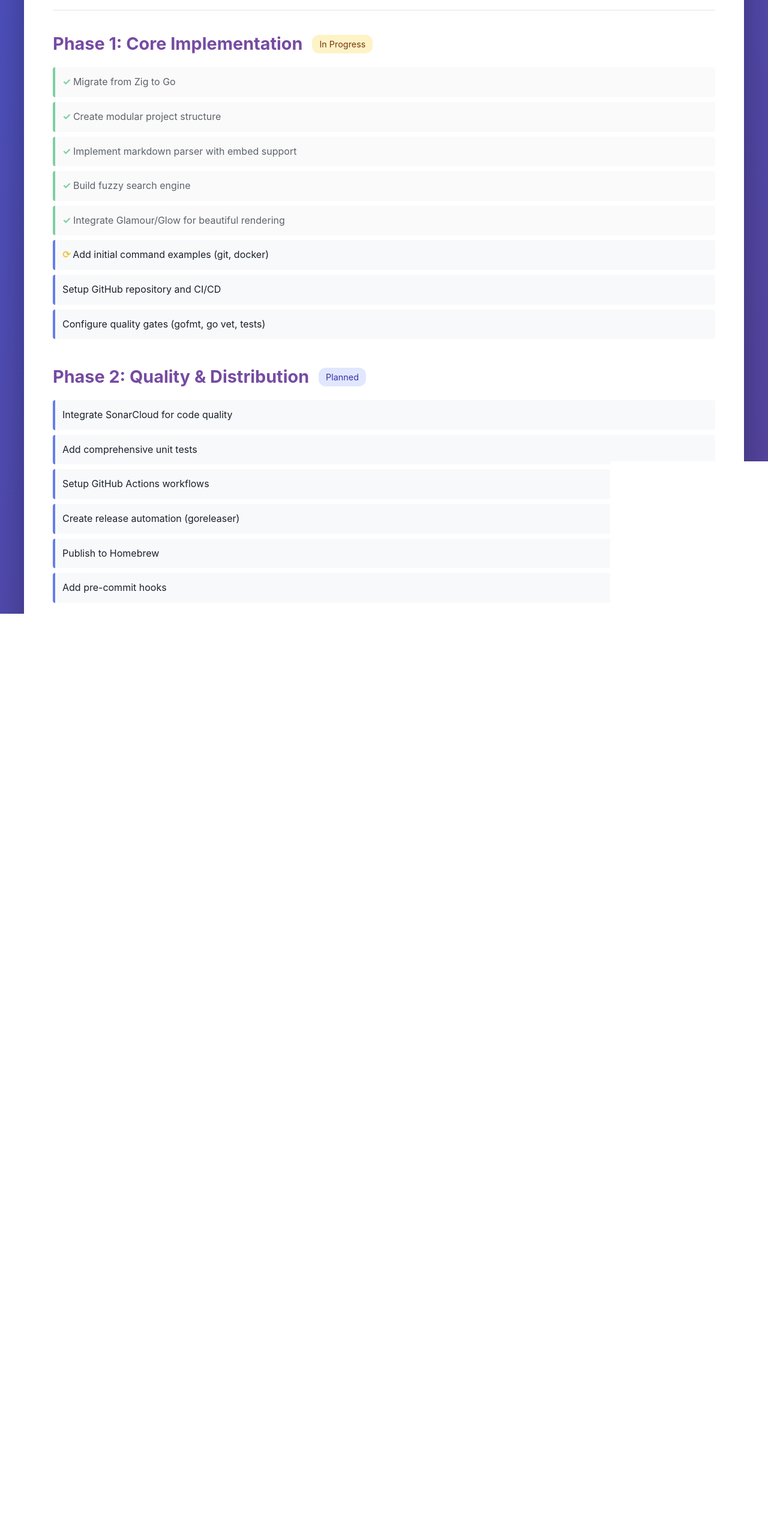
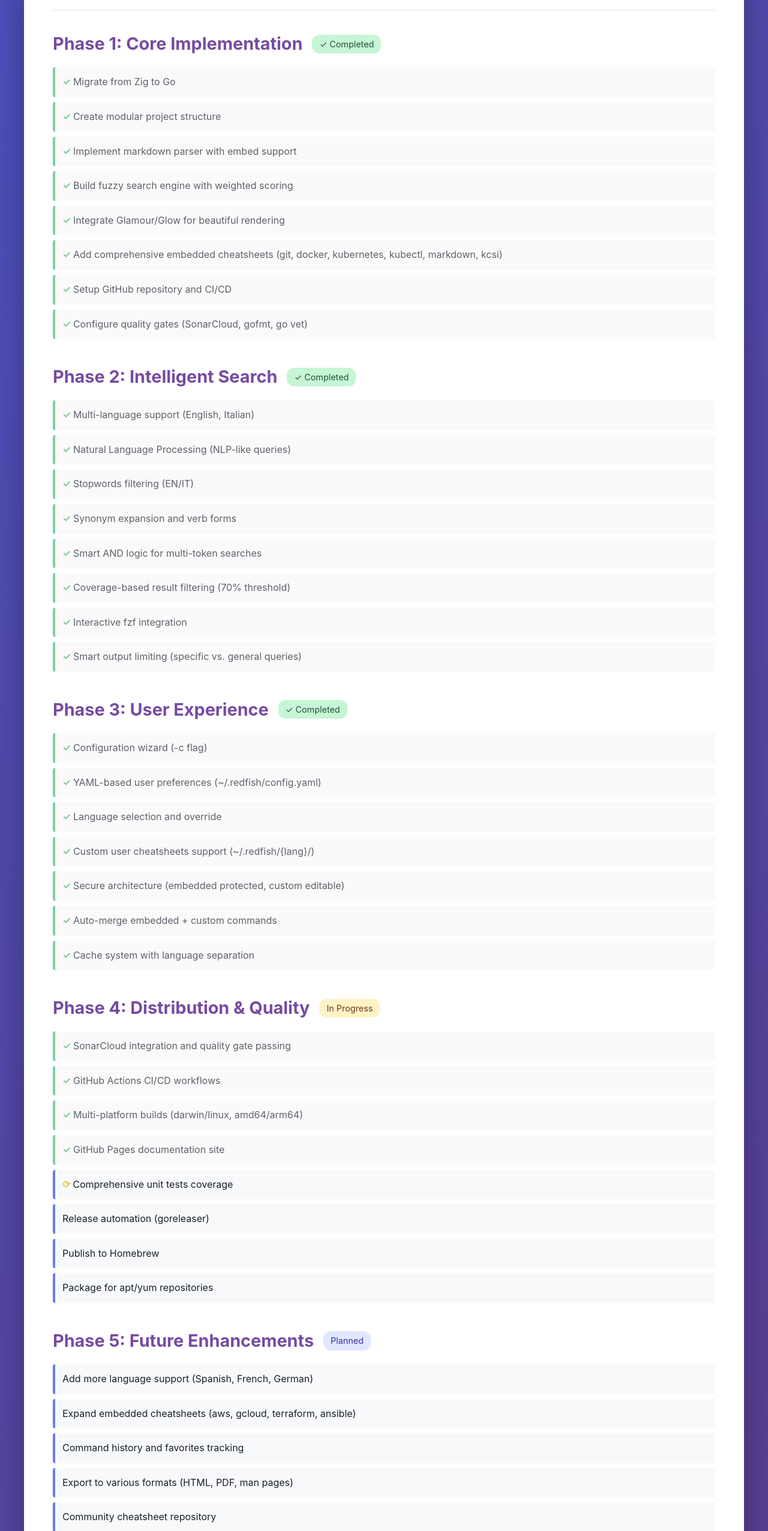
Before and after one commit to stanzinofree/redfish, a plain HTML site: page docs/roadmap.html in a window 1280 px wide. Shown: the part 248-2800 px from the top of the page at 60% size. Before the commit the page ends 2320 px from the top, so only its background shows below. Drawn offline with Linux system fonts and the light colour scheme.

Commit message:
Release 0.1.1 - Intelligent Search & Multi-Language Support
Major Features:
- Intelligent NLP-like search with stopwords filtering (EN/IT)
- Synonym expansion and verb form matching
- Multi-language support (English, Italian, with ES/FR/DE planned)
- Interactive fzf integration for command selection
- Configuration wizard and YAML-based user preferences
- Custom user cheatsheets with secure merge architecture

Embedded Cheatsheets:
- Git (EN/IT)
- Docker (EN/IT)
- Kubernetes (EN/IT)
- Kubectl shortcuts and tips (EN/IT)
- Markdown syntax guide (EN/IT)
- KCSI/Redfish usage guide (EN/IT)

Search Improvements:
- Smart AND logic with 70% coverage threshold
- Weighted fuzzy matching (Title>Tags>Keywords>Description>Code)
- Smart output limiting (5 results for specific, 10 for general)
- Coverage-based result filtering

Documentation:
- Updated README with comprehensive usage examples
- Enhanced cheatsheet.html with all features
- Updated roadmap.html with completed phases
- Added architecture and search pipeline documentation

Quality & CI/CD:
- SonarCloud quality gate passing
- Multi-platform builds (darwin/linux, amd64/arm64)
- GitHub Pages documentation site
- Improved project structure

```diff
--- a/docs/roadmap.html
+++ b/docs/roadmap.html
@@ -124,52 +124,71 @@
         </nav>
 
         <div class="phase">
-            <h2>Phase 1: Core Implementation <span class="phase-status in-progress">In Progress</span></h2>
+            <h2>Phase 1: Core Implementation <span class="phase-status completed">✓ Completed</span></h2>
             <ul>
                 <li class="done">Migrate from Zig to Go</li>
                 <li class="done">Create modular project structure</li>
                 <li class="done">Implement markdown parser with embed support</li>
-                <li class="done">Build fuzzy search engine</li>
+                <li class="done">Build fuzzy search engine with weighted scoring</li>
                 <li class="done">Integrate Glamour/Glow for beautiful rendering</li>
-                <li class="in-progress">Add initial command examples (git, docker)</li>
-                <li>Setup GitHub repository and CI/CD</li>
-                <li>Configure quality gates (gofmt, go vet, tests)</li>
+                <li class="done">Add comprehensive embedded cheatsheets (git, docker, kubernetes, kubectl, markdown, kcsi)</li>
+                <li class="done">Setup GitHub repository and CI/CD</li>
+                <li class="done">Configure quality gates (SonarCloud, gofmt, go vet)</li>
             </ul>
         </div>
 
         <div class="phase">
-            <h2>Phase 2: Quality & Distribution <span class="phase-status planned">Planned</span></h2>
+            <h2>Phase 2: Intelligent Search <span class="phase-status completed">✓ Completed</span></h2>
             <ul>
-                <li>Integrate SonarCloud for code quality</li>
-                <li>Add comprehensive unit tests</li>
-                <li>Setup GitHub Actions workflows</li>
-                <li>Create release automation (goreleaser)</li>
-                <li>Publish to Homebrew</li>
-                <li>Add pre-commit hooks</li>
+                <li class="done">Multi-language support (English, Italian)</li>
+                <li class="done">Natural Language Processing (NLP-like queries)</li>
+                <li class="done">Stopwords filtering (EN/IT)</li>
+                <li class="done">Synonym expansion and verb forms</li>
+                <li class="done">Smart AND logic for multi-token searches</li>
+                <li class="done">Coverage-based result filtering (70% threshold)</li>
+                <li class="done">Interactive fzf integration</li>
+                <li class="done">Smart output limiting (specific vs. general queries)</li>
             </ul>
         </div>
 
         <div class="phase">
-            <h2>Phase 3: Feature Expansion <span class="phase-status planned">Planned</span></h2>
+            <h2>Phase 3: User Experience <span class="phase-status completed">✓ Completed</span></h2>
             <ul>
-                <li>Add interactive mode with TUI (bubbletea)</li>
-                <li>Support custom user cheatsheets (~/.redfish/)</li>
-                <li>Add command categories and filtering</li>
-                <li>Implement command aliases</li>
-                <li>Add export to various formats (HTML, PDF)</li>
-                <li>Create web interface for browsing commands</li>
+                <li class="done">Configuration wizard (-c flag)</li>
+                <li class="done">YAML-based user preferences (~/.redfish/config.yaml)</li>
+                <li class="done">Language selection and override</li>
+                <li class="done">Custom user cheatsheets support (~/.redfish/{lang}/)</li>
+                <li class="done">Secure architecture (embedded protected, custom editable)</li>
+                <li class="done">Auto-merge embedded + custom commands</li>
+                <li class="done">Cache system with language separation</li>
             </ul>
         </div>
 
         <div class="phase">
-            <h2>Phase 4: Advanced Features <span class="phase-status planned">Planned</span></h2>
+            <h2>Phase 4: Distribution & Quality <span class="phase-status in-progress">In Progress</span></h2>
             <ul>
-                <li>Add machine learning for better search relevance</li>
-                <li>Support multi-language commands</li>
-                <li>Implement command history and favorites</li>
-                <li>Add plugin system for custom renderers</li>
-                <li>Create community command repository</li>
-                <li>Add command execution with confirmation</li>
+                <li class="done">SonarCloud integration and quality gate passing</li>
+                <li class="done">GitHub Actions CI/CD workflows</li>
+                <li class="done">Multi-platform builds (darwin/linux, amd64/arm64)</li>
+                <li class="done">GitHub Pages documentation site</li>
+                <li class="in-progress">Comprehensive unit tests coverage</li>
+                <li>Release automation (goreleaser)</li>
+                <li>Publish to Homebrew</li>
+                <li>Package for apt/yum repositories</li>
+            </ul>
+        </div>
+
+        <div class="phase">
+            <h2>Phase 5: Future Enhancements <span class="phase-status planned">Planned</span></h2>
+            <ul>
+                <li>Add more language support (Spanish, French, German)</li>
+                <li>Expand embedded cheatsheets (aws, gcloud, terraform, ansible)</li>
+                <li>Command history and favorites tracking</li>
+                <li>Export to various formats (HTML, PDF, man pages)</li>
+                <li>Community cheatsheet repository</li>
+                <li>Plugin system for custom search algorithms</li>
+                <li>Web-based cheatsheet browser</li>
+                <li>Command execution with dry-run mode</li>
             </ul>
         </div>
 
```
Also changed, not shown: docs/cheatsheet.html (+90 -2 lines), 3 other files.
